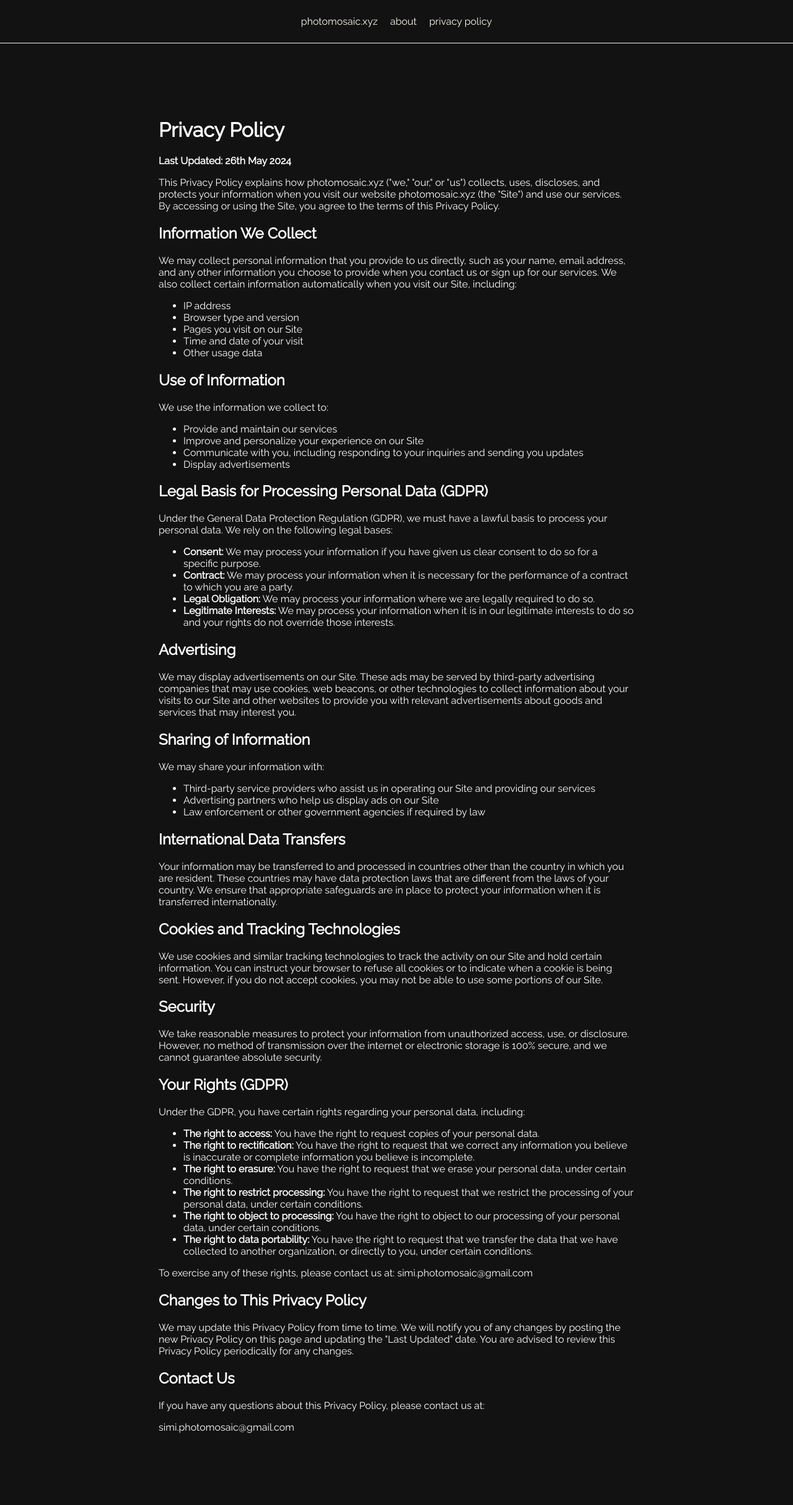
After one commit to mrsimi/compositeart, a Flask app: page /policy in a window 1280 px wide. The commit adds this page. Shown: the whole page at 62% size. Run offline with Flask 3, Linux system fonts and the light colour scheme; some web fonts are replaced.

Commit message:
update content

```diff
--- a/app/app.py
+++ b/app/app.py
@@ -33,5 +33,13 @@
 def internal_error(error):
     return render_template('500.html'), 500
 
+@app.route("/policy", methods=['GET'])
+def policy_page():
+    return render_template('policy.html')
+
+@app.route("/about", methods=['GET'])
+def about_page():
+    return render_template('about.html')
+
 if __name__ == '__main__':
     app.run()
--- a/app/filter.py
+++ b/app/filter.py
@@ -117,7 +117,7 @@
     closest_images = [image_list[idx] for idx in closest_indices]
     return random.choice(closest_images)
 
-def image_mosaic(target_image_path, tile_images_path, output_dir, divisions=50, scale=2, opacity_percent=50):
+def image_mosaic(target_image_path, tile_images_path, output_dir, divisions=60, scale=2, opacity_percent=50):
     target_image = Image.open(target_image_path)
     target_image = target_image.convert("RGB")
     original_width, original_height = target_image.size
--- a/app/templates/base.html
+++ b/app/templates/base.html
@@ -28,8 +28,8 @@
 
     body {
         margin: 0px;
-        color: #f7f4e9;
-        background-color: #141414;
+        color: #fff;
+        background-color: #131212;
     }
 
     .container {
@@ -100,7 +100,7 @@
         text-decoration: none;
     }
     nav{
-        padding: 10px 25px;
+        padding: 25px;
         display: flex;
         justify-content: center;
         align-items: center;
@@ -109,6 +109,8 @@
     }
     .other-content{
         padding: 100px;
+        width: 60%;
+        margin: 0 auto;
     }
 
     @media screen and (max-width: 1200px) {
@@ -118,6 +120,7 @@
         }
         .other-content{
             padding: 30px;
+            width: 100%;
         }
         .firstpart,
         .secondpart {
@@ -146,11 +149,12 @@
 
 <body>
     <nav>
-        <p>photomosaic.xyz</p>
-        <p>about</p>
-        <div>
+        <a href="/">photomosaic.xyz</a>
+        <a href="/about">about</>
+        <a href="/policy">privacy policy</a>
+        <!-- <div>
             <a href="mailto:simi.photomosaic@gmail.com?Subject=Feedback%20for%20Photo%20Mosaic%20Creator">give feedback</a> <br>
-        </div>
+        </div> -->
     </nav>
     {% block content %} {% endblock %}
 </body>
--- /dev/null
+++ b/app/templates/policy.html
@@ -0,0 +1,79 @@
+
+{% extends 'base.html' %}
+
+{% block content %}
+
+<div class="other-content">
+    <h1>Privacy Policy</h1>
+    <p><strong>Last Updated: 26th May 2024</strong></p>
+    <p>This Privacy Policy explains how photomosaic.xyz ("we," "our," or "us") collects, uses, discloses, and protects your information when you visit our website photomosaic.xyz (the "Site") and use our services. By accessing or using the Site, you agree to the terms of this Privacy Policy.</p>
+
+    <h2>Information We Collect</h2>
+    <p>We may collect personal information that you provide to us directly, such as your name, email address, and any other information you choose to provide when you contact us or sign up for our services. We also collect certain information automatically when you visit our Site, including:</p>
+    <ul>
+        <li>IP address</li>
+        <li>Browser type and version</li>
+        <li>Pages you visit on our Site</li>
+        <li>Time and date of your visit</li>
+        <li>Other usage data</li>
+    </ul>
+
+    <h2>Use of Information</h2>
+    <p>We use the information we collect to:</p>
+    <ul>
+        <li>Provide and maintain our services</li>
+        <li>Improve and personalize your experience on our Site</li>
+        <li>Communicate with you, including responding to your inquiries and sending you updates</li>
+        <li>Display advertisements</li>
+    </ul>
+
+    <h2>Legal Basis for Processing Personal Data (GDPR)</h2>
+    <p>Under the General Data Protection Regulation (GDPR), we must have a lawful basis to process your personal data. We rely on the following legal bases:</p>
+    <ul>
+        <li><strong>Consent:</strong> We may process your information if you have given us clear consent to do so for a specific purpose.</li>
+        <li><strong>Contract:</strong> We may process your information when it is necessary for the performance of a contract to which you are a party.</li>
+        <li><strong>Legal Obligation:</strong> We may process your information where we are legally required to do so.</li>
+        <li><strong>Legitimate Interests:</strong> We may process your information when it is in our legitimate interests to do so and your rights do not override those interests.</li>
+    </ul>
+
+    <h2>Advertising</h2>
+    <p>We may display advertisements on our Site. These ads may be served by third-party advertising companies that may use cookies, web beacons, or other technologies to collect information about your visits to our Site and other websites to provide you with relevant advertisements about goods and services that may interest you.</p>
+
+    <h2>Sharing of Information</h2>
+    <p>We may share your information with:</p>
+    <ul>
+        <li>Third-party service providers who assist us in operating our Site and providing our services</li>
+        <li>Advertising partners who help us display ads on our Site</li>
+        <li>Law enforcement or other government agencies if required by law</li>
+    </ul>
+
+    <h2>International Data Transfers</h2>
+    <p>Your information may be transferred to and processed in countries other than the country in which you are resident. These countries may have data protection laws that are different from the laws of your country. We ensure that appropriate safeguards are in place to protect your information when it is transferred internationally.</p>
+
+    <h2>Cookies and Tracking Technologies</h2>
+    <p>We use cookies and similar tracking technologies to track the activity on our Site and hold certain information. You can instruct your browser to refuse all cookies or to indicate when a cookie is being sent. However, if you do not accept cookies, you may not be able to use some portions of our Site.</p>
+
+    <h2>Security</h2>
+    <p>We take reasonable measures to protect your information from unauthorized access, use, or disclosure. However, no method of transmission over the internet or electronic storage is 100% secure, and we cannot guarantee absolute security.</p>
+
+    <h2>Your Rights (GDPR)</h2>
+    <p>Under the GDPR, you have certain rights regarding your personal data, including:</p>
+    <ul>
+        <li><strong>The right to access:</strong> You have the right to request copies of your personal data.</li>
+        <li><strong>The right to rectification:</strong> You have the right to request that we correct any information you believe is inaccurate or complete information you believe is incomplete.</li>
+        <li><strong>The right to erasure:</strong> You have the right to request that we erase your personal data, under certain conditions.</li>
+        <li><strong>The right to restrict processing:</strong> You have the right to request that we restrict the processing of your personal data, under certain conditions.</li>
+        <li><strong>The right to object to processing:</strong> You have the right to object to our processing of your personal data, under certain conditions.</li>
+        <li><strong>The right to data portability:</strong> You have the right to request that we transfer the data that we have collected to another organization, or directly to you, under certain conditions.</li>
+    </ul>
+    <p>To exercise any of these rights, please contact us at: simi.photomosaic@gmail.com</p>
+
+    <h2>Changes to This Privacy Policy</h2>
+    <p>We may update this Privacy Policy from time to time. We will notify you of any changes by posting the new Privacy Policy on this page and updating the "Last Updated" date. You are advised to review this Privacy Policy periodically for any changes.</p>
+
+    <h2>Contact Us</h2>
+    <p>If you have any questions about this Privacy Policy, please contact us at:</p>
+    <p>simi.photomosaic@gmail.com</p>
+</div>
+
+{% endblock %}
```
Also changed, not shown: app/templates/about.html (added, +30 -0 lines), app/templates/index.html (+8 -9 lines).
